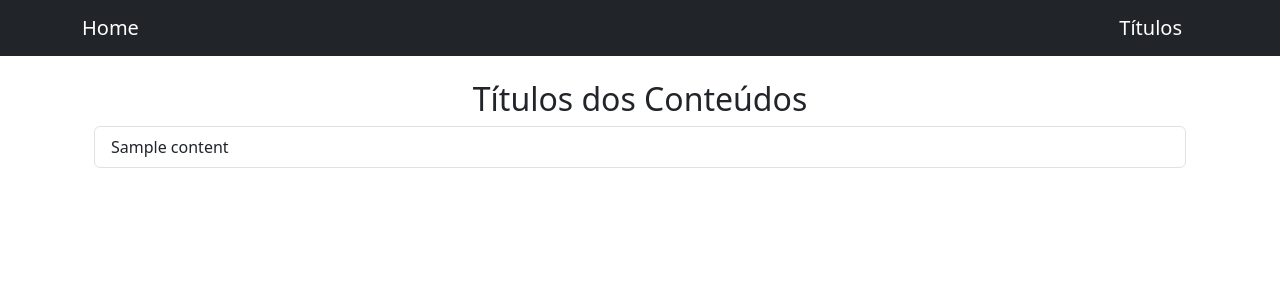
After one commit to henriquenery1/verso_vivo, a Django app: page /contents/titles/ in a window 1280 px wide. The commit adds this page. Shown: the top 300 px of the page. Run offline with Django 5.2, Linux system fonts and the light colour scheme; tables that the repository leaves empty hold one stand-in row (values such as "Sample post").

Commit message:
feat: add functionality for displaying titles and content detail pages

```diff
--- a/contents/templates/base.html
+++ b/contents/templates/base.html
@@ -10,10 +10,11 @@
   </head>
   <body>
     <nav class="navbar bg-dark mb-4" data-bs-theme="dark">
-        <div class="container-fluid">
-            <a class="navbar-brand" href="{% url 'list_contents' %}">Home</a>
-        </div>
-    </nav>
+      <div class="container">
+          <a class="navbar-brand" href="{% url 'list_contents' %}">Home</a>
+          <a class="navbar-brand" href="{% url 'titles_content' %}">Títulos</a>
+      </div>
+  </nav>
 
     <main class="container">
         {% block content %}{% endblock content %}
--- /dev/null
+++ b/contents/templates/contents/titles_content.html
@@ -0,0 +1,16 @@
+{% extends 'base.html' %}
+
+{% block title %}Lista de Títulos{% endblock title %}
+
+{% block content %}
+    <div class="container mt-4">
+        <h2 class="text-center">Títulos dos Conteúdos</h2>
+        <ul class="list-group">
+            {% for content in contents %}
+                <li class="list-group-item">
+                    <a href="{% url 'detail_content' content.id %}" class="text-decoration-none text-dark font-weight-bold">{{ content.title }}</a>
+                </li>
+            {% endfor %}
+        </ul>
+    </div>
+{% endblock content %}
--- a/contents/urls.py
+++ b/contents/urls.py
@@ -1,8 +1,10 @@
 from django.urls import path
 
-from contents.views import ContentView, CreateContentView
+from contents.views import ContentView, CreateContentView, DetailContentView, TitlesContentView
 
 urlpatterns = [
     path('', ContentView.as_view(), name='list_contents'),
-    path('create/', CreateContentView.as_view(), name='create_content')
+    path('titles/', TitlesContentView.as_view(), name='titles_content'),
+    path('create/', CreateContentView.as_view(), name='create_content'),
+    path('<int:content_id>/', DetailContentView.as_view(), name='detail_content'),
 ]
--- a/contents/views.py
+++ b/contents/views.py
@@ -1,4 +1,4 @@
-from django.shortcuts import render
+from django.shortcuts import get_object_or_404, render
 from django.views import View
 from django.views.generic.edit import CreateView
 from django.urls import reverse_lazy
@@ -14,6 +14,21 @@ class ContentView(View):
         contents = Content.objects.all()
         return render(request, self.template_name, {'contents': contents})
 
+class TitlesContentView(View):
+    template_name = "contents/titles_content.html"
+
+    def get(self, request):
+        contents = Content.objects.all()
+        return render(request, self.template_name, {'contents': contents})
+
+
+class DetailContentView(View):
+    template_name = 'contents/detail_content.html'
+
+    def get(self, request, content_id):
+        content = get_object_or_404(Content, id=content_id)
+        return render(request, self.template_name, {'content': content})
+
 class CreateContentView(CreateView):
     template_name = 'contents/create_content.html'
     model = Content
@@ -21,5 +36,4 @@ class CreateContentView(CreateView):
     success_url = reverse_lazy('list_contents')
 
     def form_valid(self, form):
-        form.instance.set_publication_date
         return super().form_valid(form)
```
Also changed, not shown: contents/templates/contents/detail_content.html (added, +12 -0 lines).
